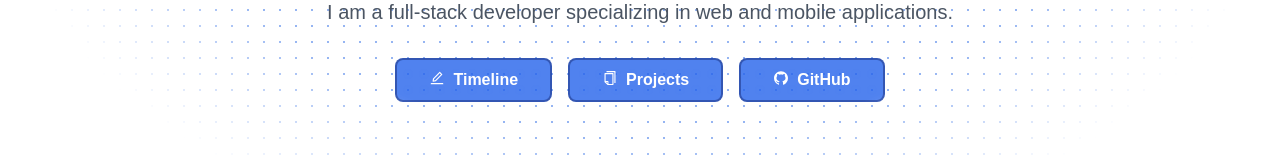
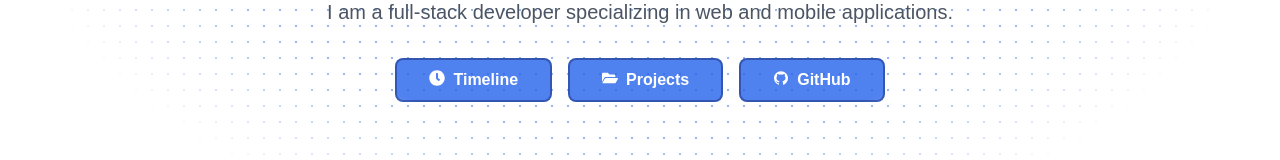
Before and after one commit to tsvetanml/tsvetan.dev, a Next.js app: page / in a window 1280 px wide. Shown: the part 542-702 px from the top of the page. Built offline with nearby package versions, Linux system fonts and the light colour scheme.

Commit message:
Update icons in navigation for timeline and projects

```diff
--- a/app/page.tsx
+++ b/app/page.tsx
@@ -1,5 +1,6 @@
 import Link from "next/link";
-import { AiOutlineCopy, AiOutlineEdit, AiOutlineGithub } from "react-icons/ai";
+import { AiOutlineGithub } from "react-icons/ai";
+import { FaClock, FaFolderOpen } from "react-icons/fa";
 
 export enum NavigationItemType {
   ACTION = 'action',
@@ -11,13 +12,13 @@ const actions: any = [
   {
     type: NavigationItemType.LINK,
     href: '/timeline',
-    icon: <AiOutlineEdit className="mb-1 mr-2" />,
+    icon: <FaClock className="mb-1 mr-2" />,
     text: 'Timeline',
   },
   {
     type: NavigationItemType.LINK,
     href: '/projects',
-    icon: <AiOutlineCopy className="mb-1 mr-2" />,
+    icon: <FaFolderOpen className="mb-1 mr-2" />,
     text: 'Projects',
   },
   {
```
